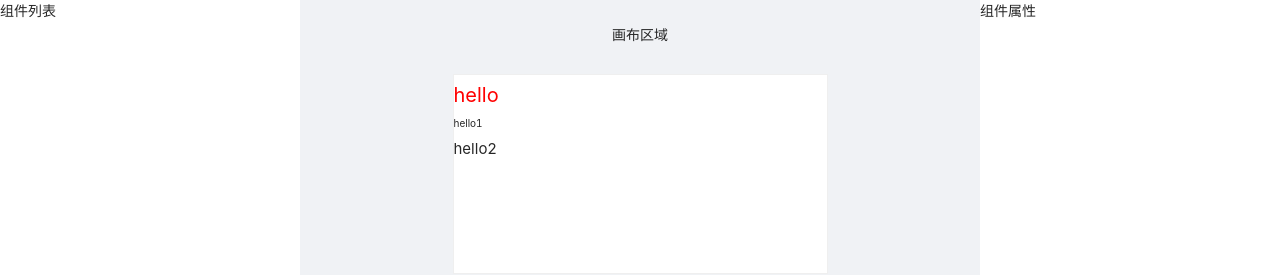
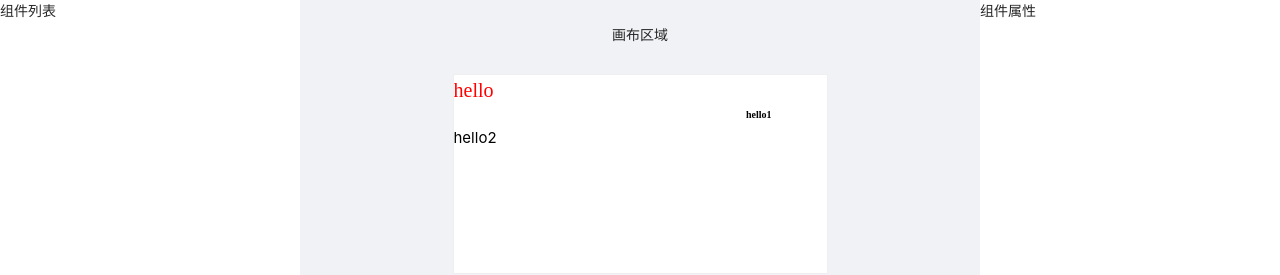
Before and after one commit to tangyun-92/lego-vue3-typescript, a Vue app: page /editor in a window 1280 px wide. Shown: the top 275 px of the page. Built offline with nearby package versions, Linux system fonts and the light colour scheme.

Commit message:
LText组件添加通用属性

```diff
--- a/babel.config.js
+++ /dev/null
@@ -1,5 +0,0 @@
-module.exports = {
-  presets: [
-    '@vue/cli-plugin-babel/preset'
-  ]
-}
--- a/src/components/LText.vue
+++ b/src/components/LText.vue
@@ -7,27 +7,22 @@
 <script lang="ts">
 import { computed, defineComponent } from 'vue'
 import { pick } from 'lodash-es'
+import { textDefaultProps, transformToComponentProps, textStylePropNames } from '@/defaultProps'
+
+const defaultProps = transformToComponentProps(textDefaultProps)
 
 export default defineComponent({
   name: 'LText',
   props: {
-    text: {
-      type: String
-    },
-    fontSize: {
-      type: String
-    },
-    color: {
-      type: String
-    },
+    ...defaultProps,
     tag: {
       type: String,
       default: 'div'
     }
   },
   setup(props) {
-    const styleProps = computed(() => pick(props, ['fontSize', 'color']))
-    console.log(styleProps)
+    const styleProps = computed(() => pick(props, textStylePropNames))
+    console.log(styleProps.value)
 
     return {
       styleProps
--- /dev/null
+++ b/src/defaultProps.ts
@@ -0,0 +1,65 @@
+import { mapValues, without } from 'lodash-es'
+
+export const commonDefaultProps = {
+  // action
+  actionType: '',
+  url: '',
+  // size
+  height: '',
+  width: '318px',
+  paddingLeft: '0px',
+  paddingRight: '0px',
+  paddingTop: '0px',
+  paddingBottom: '0px',
+  // border type
+  borderStyle: 'none',
+  borderColor: '#000',
+  borderWidth: '0',
+  borderRadius: '0',
+  // shadow and opacity
+  boxShadow: '0 0 0 #000000',
+  opacity: '1',
+  // position and x,y
+  position: 'absolute',
+  left: '0',
+  top: '0',
+  right: '0'
+}
+
+export const textDefaultProps = {
+  text: '正文内容',
+  fontSize: '14px',
+  fontFamily: '',
+  fontWeight: 'normal',
+  fontStyle: 'normal',
+  textDecoration: 'none',
+  lineHeight: '1',
+  textAlign: 'left',
+  color: '#000000',
+  backgroundColor: '',
+  ...commonDefaultProps
+}
+
+/**
+ * 获取指定对象中的key，将它们组成一个数组
+ * 这里的 actionType、url、text表示要剔除的key
+ */
+export const textStylePropNames = without(
+  Object.keys(textDefaultProps),
+  'actionType',
+  'url',
+  'text'
+)
+
+/**
+ * 转换为vue组件中props需要的type与default
+ * @param props
+ */
+export const transformToComponentProps = (props: { [key: string]: any }) => {
+  return mapValues(props, (item) => {
+    return {
+      type: item.constructor,
+      default: item
+    }
+  })
+}
```
